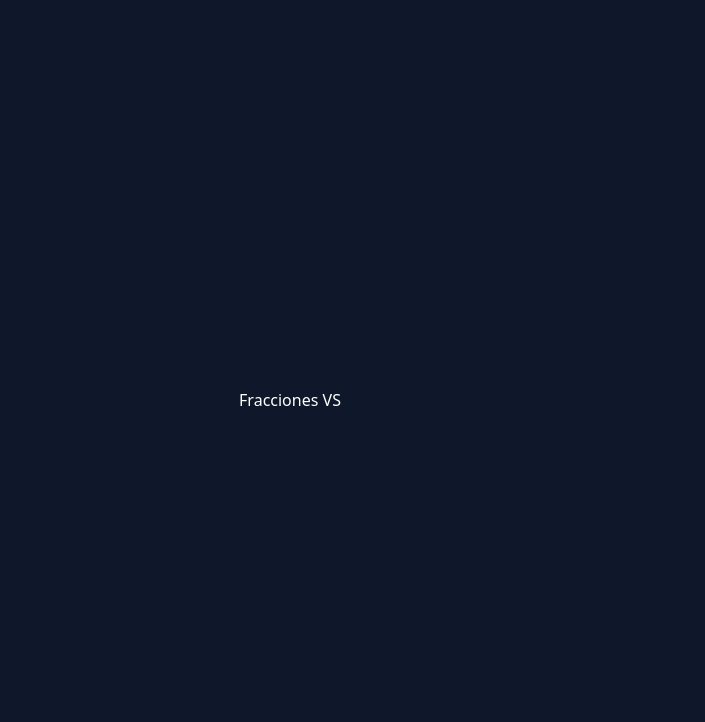
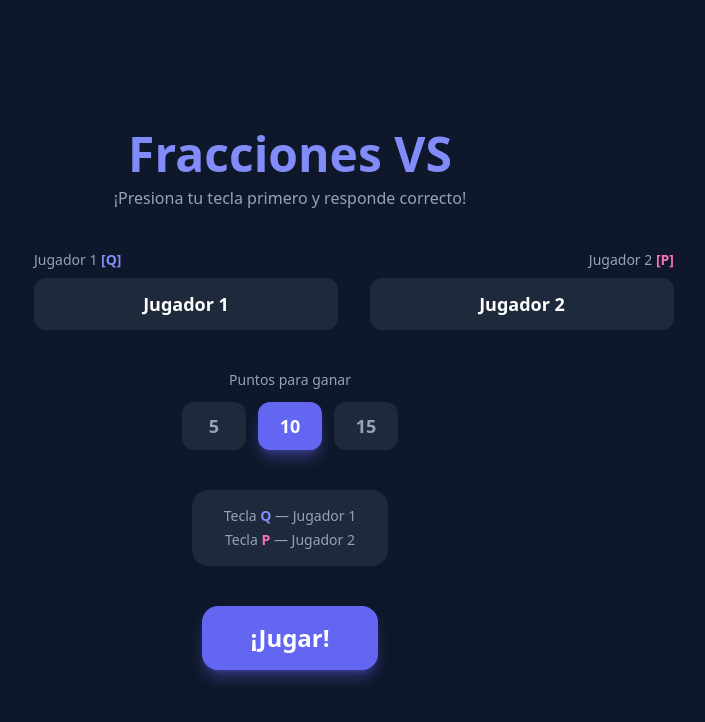
Before and after one commit to Giorgiosaud/Fracciones, a React (Vite) app: page / in a window 1280 px wide. Shown: the top 722 px of the page, without its empty margins (350-1055 px from the left). Built offline with nearby package versions, Linux system fonts and the light colour scheme.

Commit message:
feat: Home screen with player setup

```diff
--- a/src/App.tsx
+++ b/src/App.tsx
@@ -1,3 +1,20 @@
+import { useState } from 'react'
+import Home from './components/Home'
+import type { GameConfig, Screen } from './lib/types'
+
 export default function App() {
-  return <div className="min-h-screen bg-slate-900 text-white flex items-center justify-center">Fracciones VS</div>
+  const [screen, setScreen] = useState<Screen>('home')
+  const [config, setConfig] = useState<GameConfig | null>(null)
+
+  const handleStart = (cfg: GameConfig) => {
+    setConfig(cfg)
+    setScreen('game')
+  }
+
+  if (screen === 'home') return <Home onStart={handleStart} />
+  return (
+    <div className="min-h-screen bg-slate-900 text-white flex items-center justify-center">
+      Jugando como {config?.player1Name} vs {config?.player2Name}...
+    </div>
+  )
 }
--- /dev/null
+++ b/src/components/Home.tsx
@@ -0,0 +1,82 @@
+import { useState } from 'react'
+import type { GameConfig } from '../lib/types'
+
+interface Props {
+  onStart: (config: GameConfig) => void
+}
+
+export default function Home({ onStart }: Props) {
+  const [player1Name, setPlayer1Name] = useState('Jugador 1')
+  const [player2Name, setPlayer2Name] = useState('Jugador 2')
+  const [pointsToWin, setPointsToWin] = useState(10)
+
+  const handleStart = () => {
+    if (!player1Name.trim() || !player2Name.trim()) return
+    onStart({ player1Name: player1Name.trim(), player2Name: player2Name.trim(), pointsToWin })
+  }
+
+  return (
+    <div className="min-h-screen bg-slate-900 text-white flex flex-col items-center justify-center p-8 gap-10">
+      <div className="text-center">
+        <h1 className="text-5xl font-black text-indigo-400 mb-2">Fracciones VS</h1>
+        <p className="text-slate-400">¡Presiona tu tecla primero y responde correcto!</p>
+      </div>
+
+      <div className="flex gap-8 w-full max-w-lg">
+        <div className="flex-1 flex flex-col gap-2">
+          <label className="text-sm text-slate-400 font-medium">
+            Jugador 1 <span className="text-indigo-400 font-bold">[Q]</span>
+          </label>
+          <input
+            className="bg-slate-800 rounded-xl px-4 py-3 text-white text-center text-lg font-semibold focus:outline-none focus:ring-2 focus:ring-indigo-500"
+            value={player1Name}
+            onChange={e => setPlayer1Name(e.target.value)}
+            maxLength={12}
+          />
+        </div>
+        <div className="flex-1 flex flex-col gap-2">
+          <label className="text-sm text-slate-400 font-medium text-right block">
+            Jugador 2 <span className="text-pink-400 font-bold">[P]</span>
+          </label>
+          <input
+            className="bg-slate-800 rounded-xl px-4 py-3 text-white text-center text-lg font-semibold focus:outline-none focus:ring-2 focus:ring-pink-500"
+            value={player2Name}
+            onChange={e => setPlayer2Name(e.target.value)}
+            maxLength={12}
+          />
+        </div>
+      </div>
+
+      <div className="flex flex-col items-center gap-3">
+        <span className="text-slate-400 text-sm">Puntos para ganar</span>
+        <div className="flex gap-3">
+          {[5, 10, 15].map(n => (
+            <button
+              key={n}
+              onClick={() => setPointsToWin(n)}
+              className={`w-16 h-12 rounded-xl font-bold text-lg transition-all ${
+                pointsToWin === n
+                  ? 'bg-indigo-500 text-white shadow-lg shadow-indigo-500/40'
+                  : 'bg-slate-800 text-slate-400 hover:bg-slate-700'
+              }`}
+            >
+              {n}
+            </button>
+          ))}
+        </div>
+      </div>
+
+      <div className="bg-slate-800 rounded-2xl px-8 py-4 text-center text-sm text-slate-400">
+        <p className="mb-1">Tecla <span className="text-indigo-400 font-bold">Q</span> — {player1Name || 'Jugador 1'}</p>
+        <p>Tecla <span className="text-pink-400 font-bold">P</span> — {player2Name || 'Jugador 2'}</p>
+      </div>
+
+      <button
+        onClick={handleStart}
+        className="bg-indigo-500 hover:bg-indigo-400 text-white font-black text-2xl px-12 py-4 rounded-2xl transition-all shadow-lg shadow-indigo-500/40 active:scale-95"
+      >
+        ¡Jugar!
+      </button>
+    </div>
+  )
+}
```
